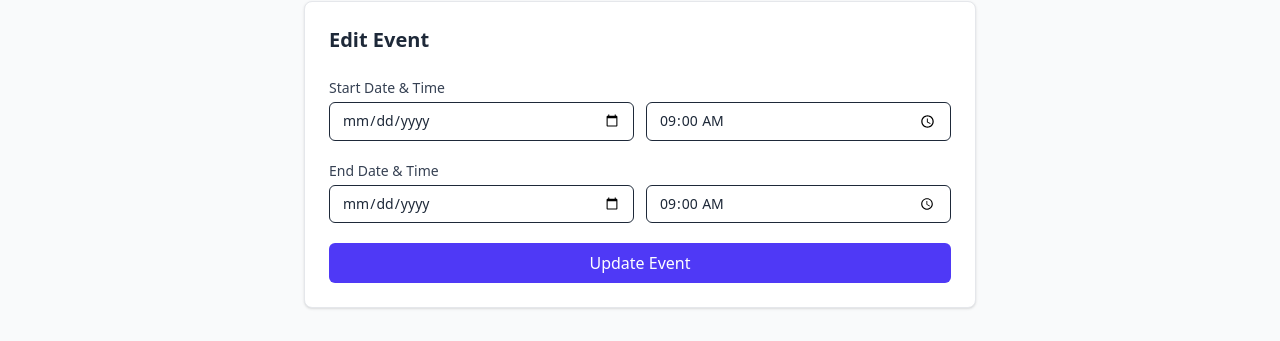
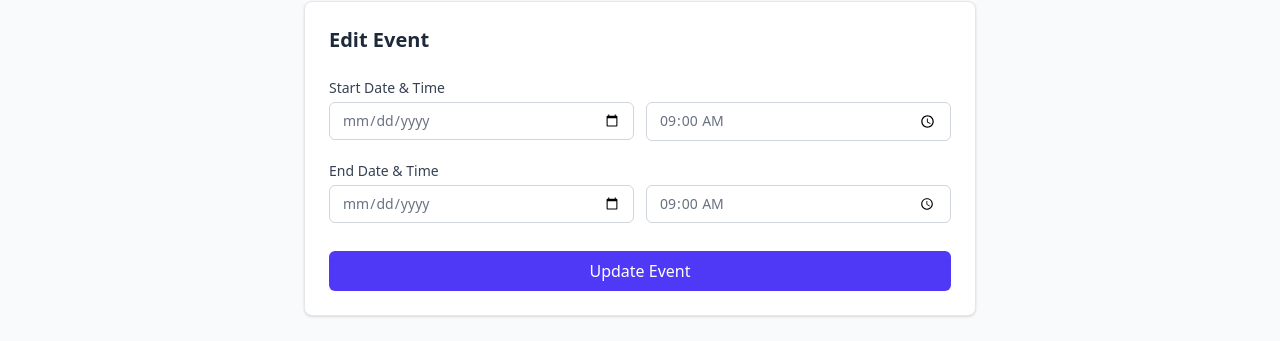
Before and after one commit to yatinsingh2007/Event-Management-System, a React (Vite) app in the folder client/: page /edit/1 in a window 1280 px wide. Shown: the part 159-500 px from the top of the page. Built offline with nearby package versions, Linux system fonts and the light colour scheme; no server answers.

Commit message:
reverting back to prvs

```diff
--- a/client/src/components/EditEventForm.jsx
+++ b/client/src/components/EditEventForm.jsx
@@ -2,12 +2,6 @@ import React, { useEffect, useState } from 'react';
 import toast from 'react-hot-toast';
 import { useNavigate } from 'react-router-dom';
 import EditProfileSelector from './EditProfileSelector';
-import dayjs from 'dayjs';
-import utc from 'dayjs/plugin/utc';
-import timezone from 'dayjs/plugin/timezone';
-
-dayjs.extend(utc);
-dayjs.extend(timezone);
 
 const EditEventForm = ({ eventId }) => {
     const navigate = useNavigate();
@@ -18,33 +12,24 @@ const EditEventForm = ({ eventId }) => {
     const [loading, setLoading] = useState(false);
     const [dataLoaded, setDataLoaded] = useState(false);
 
-    const USER_TZ = dayjs.tz.guess(); // local timezone
-
     useEffect(() => {
         if (!eventId) return;
-
+        else {
             const fetchEvent = async () => {
                 try {
-                const response = await fetch(
-                    `${import.meta.env.VITE_BACKEND_URL}/api/getEvent/${eventId}`
-                );
+                    const response = await fetch(`${import.meta.env.VITE_BACKEND_URL}/api/getEvent/${eventId}`);
                     const data = await response.json();
+                    if (response.ok) {
+                        const start = new Date(data.start);
+                        const end = new Date(data.end);
 
-                if (response.ok) {
-                    const start = dayjs.utc(data.start).tz(USER_TZ);
-                    const end = dayjs.utc(data.end).tz(USER_TZ);
-
-                    setStartDate(start.format("YYYY-MM-DD"));
-                    setStartTime(start.format("HH:mm"));
-                    setEndDate(end.format("YYYY-MM-DD"));
-                    setEndTime(end.format("HH:mm"));
+                        setStartDate(start.toISOString().split('T')[0]);
+                        setEndDate(end.toISOString().split('T')[0]);
+                        setStartTime(start.toTimeString().slice(0, 5));
+                        setEndTime(end.toTimeString().slice(0, 5));
 
                         const userNames = data.users.map(u => u.name);
-                    localStorage.setItem(
-                        'editProfileSelectedUser',
-                        JSON.stringify(userNames)
-                    );
-
+                        localStorage.setItem('editProfileSelectedUser', JSON.stringify(userNames));
                         setDataLoaded(true);
                     } else {
                         toast.error("Failed to fetch event details");
@@ -54,8 +39,8 @@ const EditEventForm = ({ eventId }) => {
                     toast.error("Error fetching event");
                 }
             };
-
             fetchEvent();
+        }
     }, [eventId]);
 
     const handleFormSubmission = async (e) => {
@@ -68,7 +53,6 @@ const EditEventForm = ({ eventId }) => {
             toast.error("Please select at least one profile");
             return;
         }
-
         if (!startDate || !startTime || !endDate || !endTime) {
             toast.error("Please fill in all date and time fields");
             return;
@@ -76,32 +60,18 @@ const EditEventForm = ({ eventId }) => {
 
         try {
             setLoading(true);
-
-            const startAtUTC = dayjs
-                .tz(`${startDate} ${startTime}`, USER_TZ)
-                .utc()
-                .toISOString();
-
-            const endAtUTC = dayjs
-                .tz(`${endDate} ${endTime}`, USER_TZ)
-                .utc()
-                .toISOString();
-
-            const response = await fetch(
-                `${import.meta.env.VITE_BACKEND_URL}/api/updateEvent/${eventId}`,
-                {
+            const response = await fetch(`${import.meta.env.VITE_BACKEND_URL}/api/updateEvent/${eventId}`, {
                 method: 'PUT',
-                    headers: { 'Content-Type': 'application/json' },
+                headers: {
+                    'Content-Type': 'application/json',
+                },
                 body: JSON.stringify({
-                        users: currentSelectedUsers,
-                        startAt: startAtUTC,
-                        endAt: endAtUTC
+                    "users": currentSelectedUsers,
+                    "startAt": startDate + "T" + startTime,
+                    "endAt": endDate + "T" + endTime
                 })
-                }
-            );
-
+            })
             const data = await response.json();
-
             if (response.ok) {
                 toast.success('Event updated successfully!');
                 navigate('/');
@@ -109,13 +79,12 @@ const EditEventForm = ({ eventId }) => {
                 toast.error(data.error || 'Failed to update event');
             }
         } catch (err) {
-            console.log(err);
+            console.log(err)
             toast.error('An error occurred');
         } finally {
             setLoading(false);
         }
-    };
-
+    }
     return (
         <div className="bg-white rounded-lg shadow-sm border border-gray-200 p-6">
             <h2 className="text-xl font-semibold mb-6">Edit Event</h2>
@@ -124,54 +93,43 @@ const EditEventForm = ({ eventId }) => {
                 <div className="space-y-4">
                     {dataLoaded && <EditProfileSelector />}
                 </div>
-
                 <div className="space-y-1">
-                    <label className="block text-sm font-medium text-gray-700">
-                        Start Date & Time
-                    </label>
+                    <label className="block text-sm font-medium text-gray-700">Start Date & Time</label>
                     <div className="grid grid-cols-2 gap-3">
-                        <input
-                            type="date"
-                            value={startDate}
-                            onChange={e => setStartDate(e.target.value)}
-                            className="w-full border rounded-md px-3 py-2 text-sm"
-                        />
-                        <input
-                            type="time"
-                            value={startTime}
-                            onChange={e => setStartTime(e.target.value)}
-                            className="w-full border rounded-md px-3 py-2 text-sm"
-                        />
+                        <div className="relative">
+                            <input type="date" className="w-full border border-gray-300 rounded-md px-3 py-2 text-sm focus:outline-none focus:ring-2 focus:ring-blue-500 text-gray-500" value={startDate} placeholder="Pick a date" min={new Date().toISOString().split("T")[0]} onChange={(e) => {
+                                setStartDate(e.target.value);
+                            }} />
+                        </div>
+                        <div className="relative">
+                            <input type="time" className="w-full border border-gray-300 rounded-md px-3 py-2 text-sm focus:outline-none focus:ring-2 focus:ring-blue-500 text-gray-500" value={startTime} onChange={(e) => {
+                                setStartTime(e.target.value);
+                            }} />
+                        </div>
                     </div>
                 </div>
 
                 <div className="space-y-1">
-                    <label className="block text-sm font-medium text-gray-700">
-                        End Date & Time
-                    </label>
+                    <label className="block text-sm font-medium text-gray-700">End Date & Time</label>
                     <div className="grid grid-cols-2 gap-3">
-                        <input
-                            type="date"
-                            value={endDate}
-                            onChange={e => setEndDate(e.target.value)}
-                            className="w-full border rounded-md px-3 py-2 text-sm"
-                        />
-                        <input
-                            type="time"
-                            value={endTime}
-                            onChange={e => setEndTime(e.target.value)}
-                            className="w-full border rounded-md px-3 py-2 text-sm"
-                        />
+                        <div className="relative">
+                            <input type="date" className="w-full border border-gray-300 rounded-md px-3 py-2 text-sm focus:outline-none focus:ring-2 focus:ring-blue-500 text-gray-500" value={endDate} placeholder="Pick a date" min={new Date().toISOString().split("T")[0]} onChange={(e) => {
+                                setEndDate(e.target.value);
+                            }} />
+                        </div>
+                        <div className="relative">
+                            <input type="time" className="w-full border border-gray-300 rounded-md px-3 py-2 text-sm focus:outline-none focus:ring-2 focus:ring-blue-500 text-gray-500" value={endTime} onChange={(e) => {
+                                setEndTime(e.target.value);
+                            }} />
+                        </div>
                     </div>
                 </div>
 
-                <button
-                    type="submit"
-                    disabled={loading}
-                    className="w-full bg-indigo-600 text-white py-2 rounded-md disabled:opacity-50"
-                >
+                <div className="pt-2">
+                    <button type="submit" disabled={loading} className="w-full bg-indigo-600 hover:bg-indigo-700 text-white font-medium py-2 px-4 rounded-md cursor-pointer transition-colors disabled:opacity-50">
                         {loading ? 'Processing...' : 'Update Event'}
                     </button>
+                </div>
             </form>
         </div>
     );
```
Lines whose indentation alone changed are shown as unchanged.
